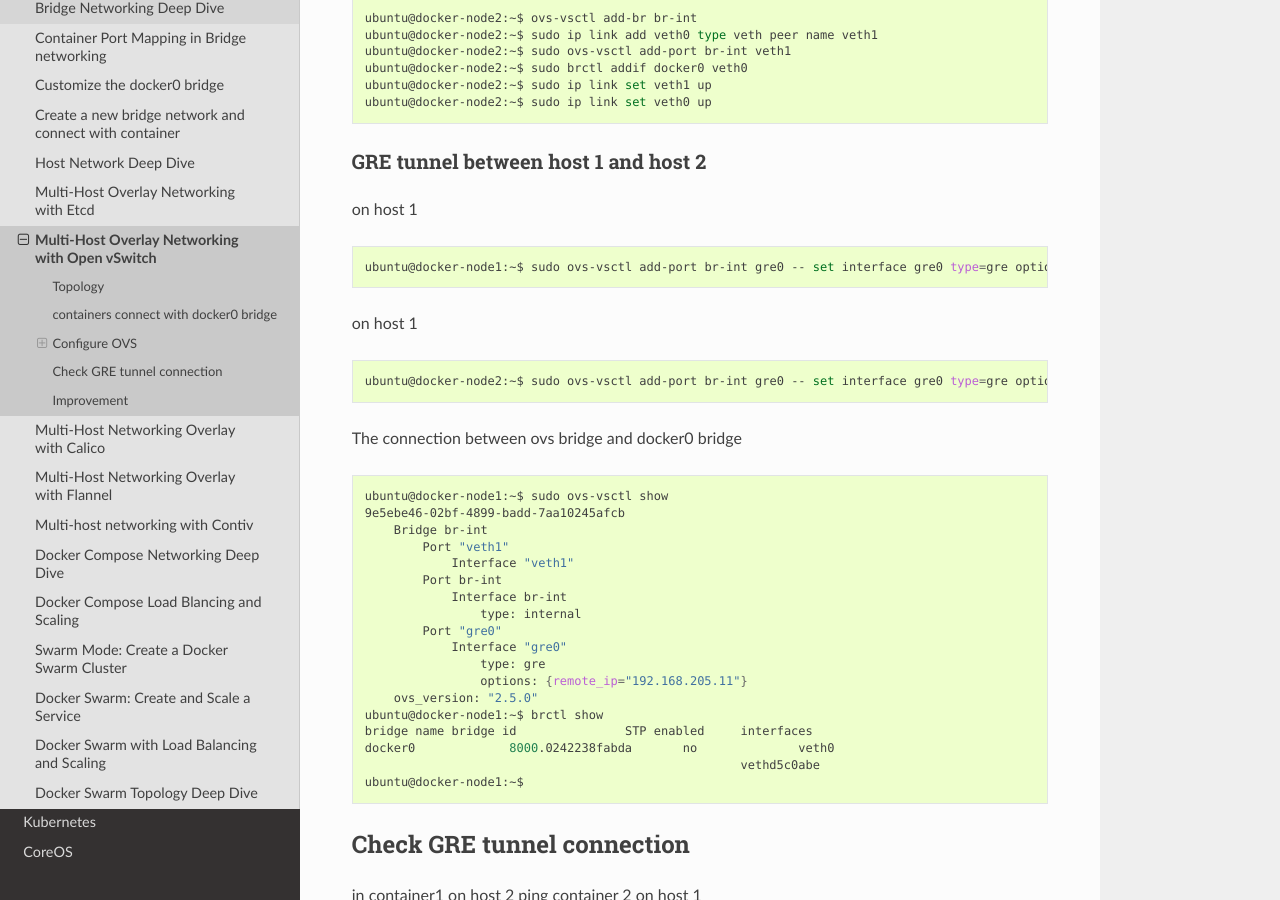
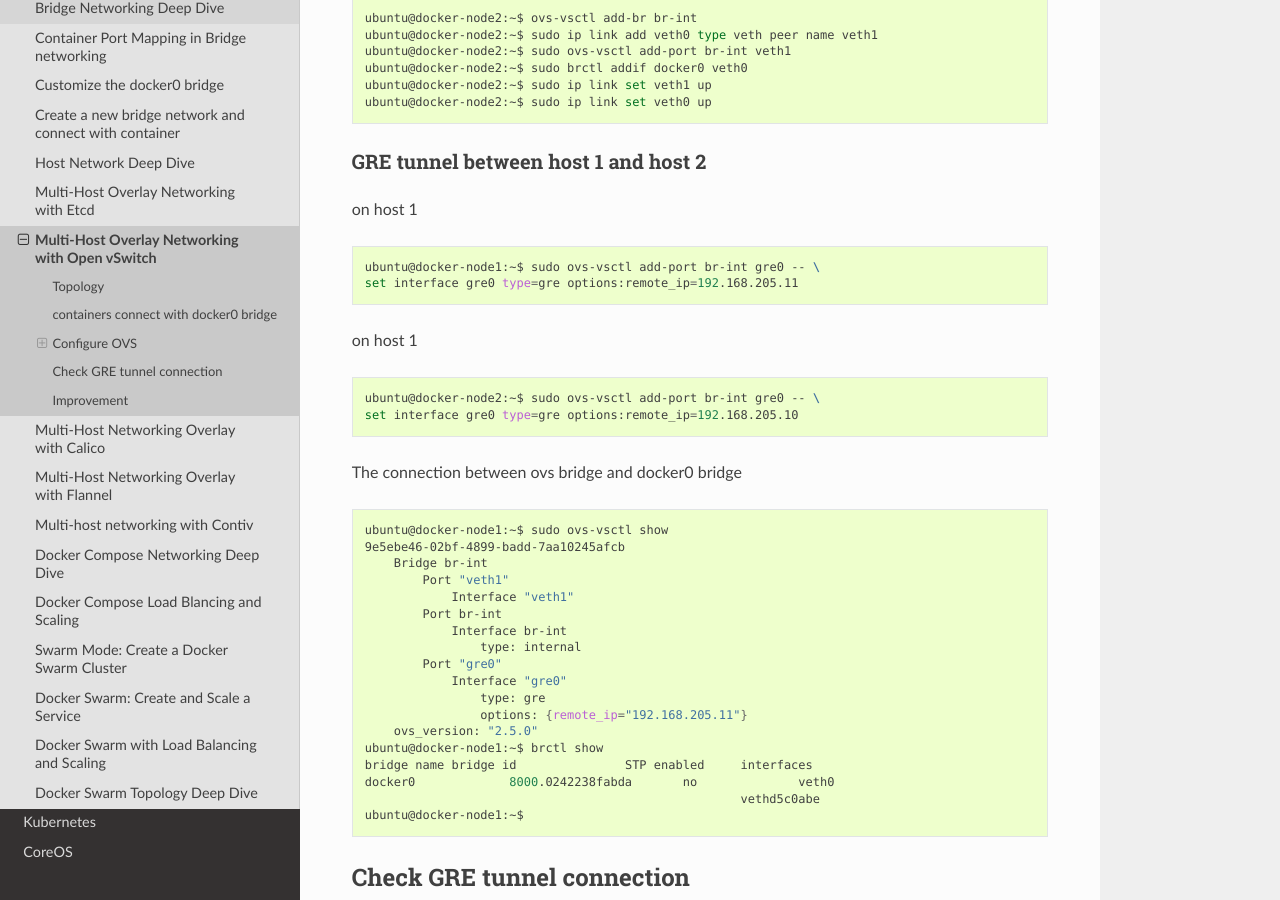
Before and after one commit to xiaopeng163/docker-k8s-lab, a Sphinx documentation site: the page built from docs/source/docker/docker-ovs.rst, in a window 1280 px wide and 900 px high, scrolled down 3003 px. Built offline with Sphinx 7.4.7 and the Read the Docs theme 2.0.0, drawn with Linux system fonts in a browser that asks for light colours.

Commit message:
split lines for readability

```diff
--- a/docs/source/docker/docker-ovs.rst
+++ b/docs/source/docker/docker-ovs.rst
@@ -146,13 +146,15 @@ on host 1
 
 .. code-block:: bash
 
-    ubuntu@docker-node1:~$ sudo ovs-vsctl add-port br-int gre0 -- set interface gre0 type=gre options:remote_ip=192.168.205.11
+    ubuntu@docker-node1:~$ sudo ovs-vsctl add-port br-int gre0 -- \
+    set interface gre0 type=gre options:remote_ip=192.168.205.11
 
 on host 1
 
 .. code-block:: bash
 
-    ubuntu@docker-node2:~$ sudo ovs-vsctl add-port br-int gre0 -- set interface gre0 type=gre options:remote_ip=192.168.205.10
+    ubuntu@docker-node2:~$ sudo ovs-vsctl add-port br-int gre0 -- \
+    set interface gre0 type=gre options:remote_ip=192.168.205.10
 
 The connection between ovs bridge and docker0 bridge
 
```
